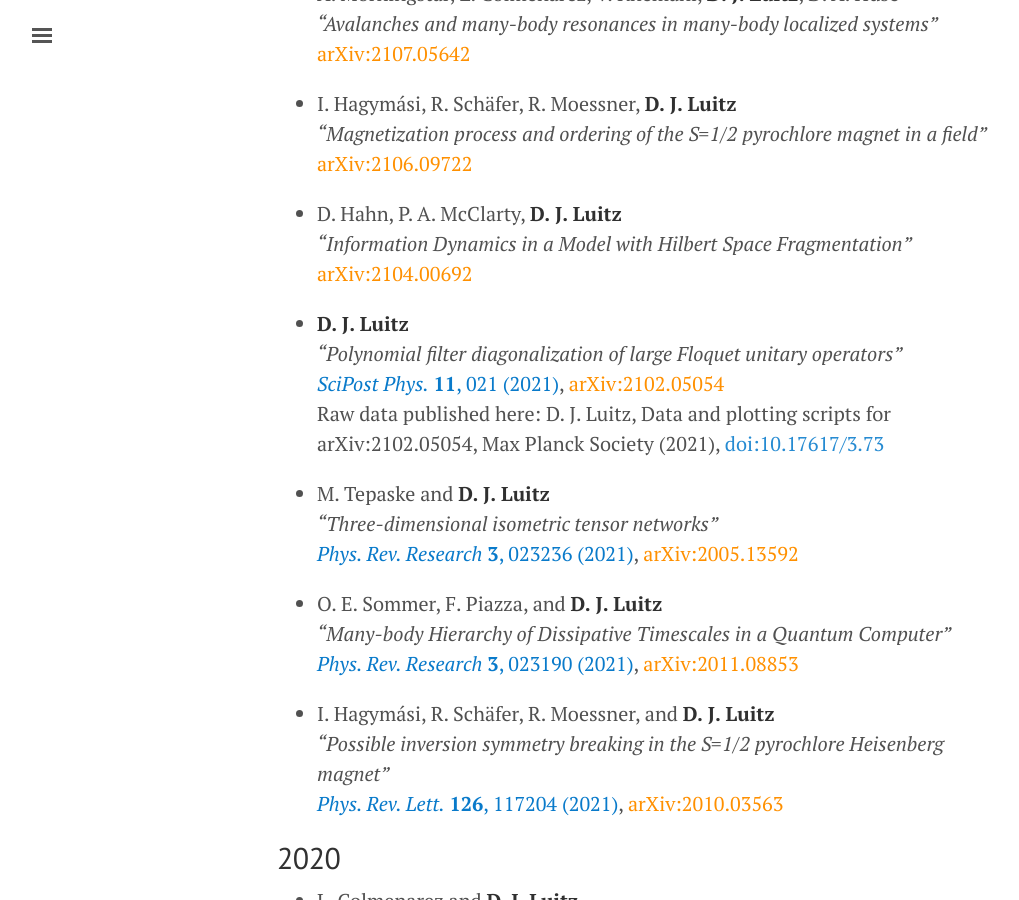
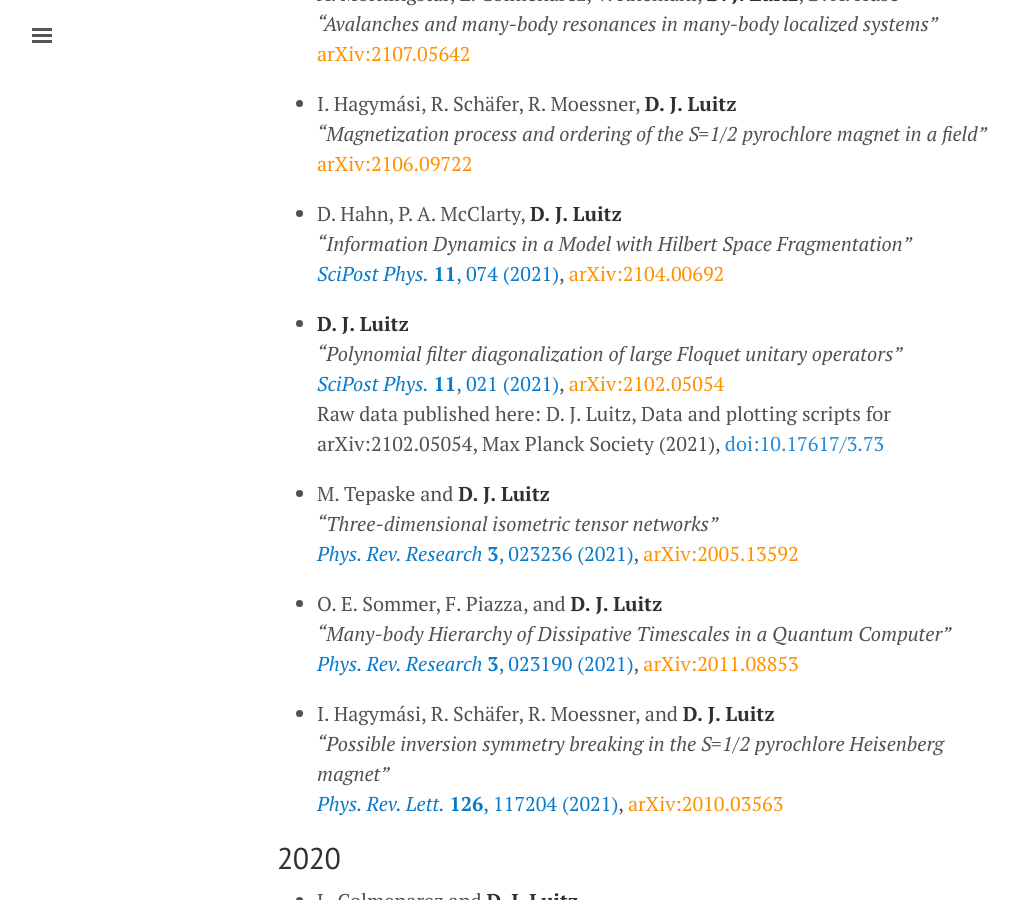
Before and after one commit to dluitz/dluitz.github.io, a Jekyll site: the page built from publications.md, in a window 1280 px wide and 900 px high, scrolled down 371 px. Shown: the whole window, without its empty margins (3-1022 px from the left). Built offline with Jekyll 4.4.1, drawn with Linux system fonts in a browser that asks for light colours.

Commit message:
[publist] update

```diff
--- a/publications.md
+++ b/publications.md
@@ -19,9 +19,10 @@ My ORCID is [0000-0003-0099-5696](https://orcid.org/0000-0003-0099-5696).
 *"Magnetization process and ordering of the S=1/2 pyrochlore magnet in a field"*
 [arXiv:2106.09722](https://arxiv.org/abs/2106.09722){:class='arxiv'}
 
+
 + D. Hahn, P. A. McClarty, **D. J. Luitz**
 *"Information Dynamics in a Model with Hilbert Space Fragmentation"*
-[arXiv:2104.00692](https://arxiv.org/abs/2104.00692){:class='arxiv'}
+[*SciPost Phys.* **11**, 074 (2021)](https://www.scipost.org/SciPostPhys.11.4.074){:class='pub'}, [arXiv:2104.00692](https://arxiv.org/abs/2104.00692){:class='arxiv'}
 
 + **D. J. Luitz**
 *"Polynomial filter diagonalization of large Floquet unitary operators"*
```
